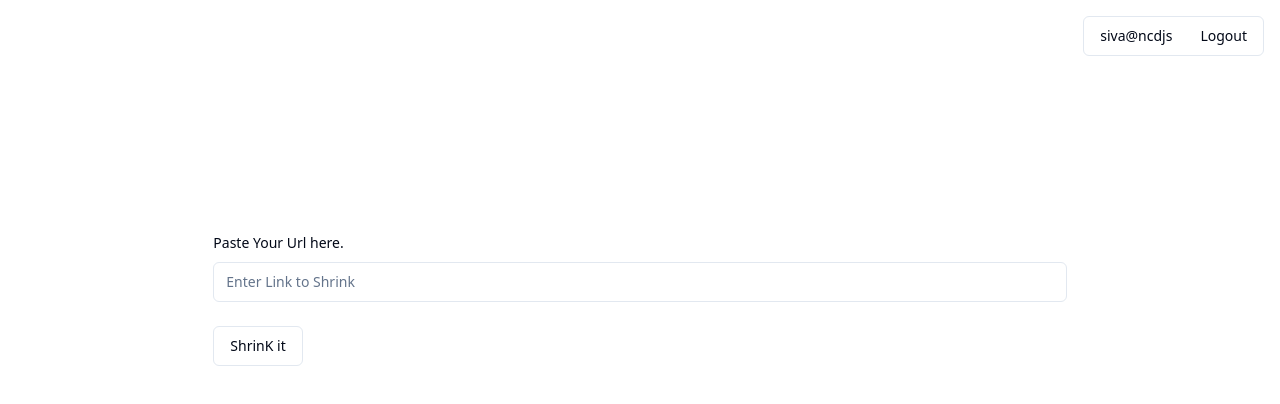
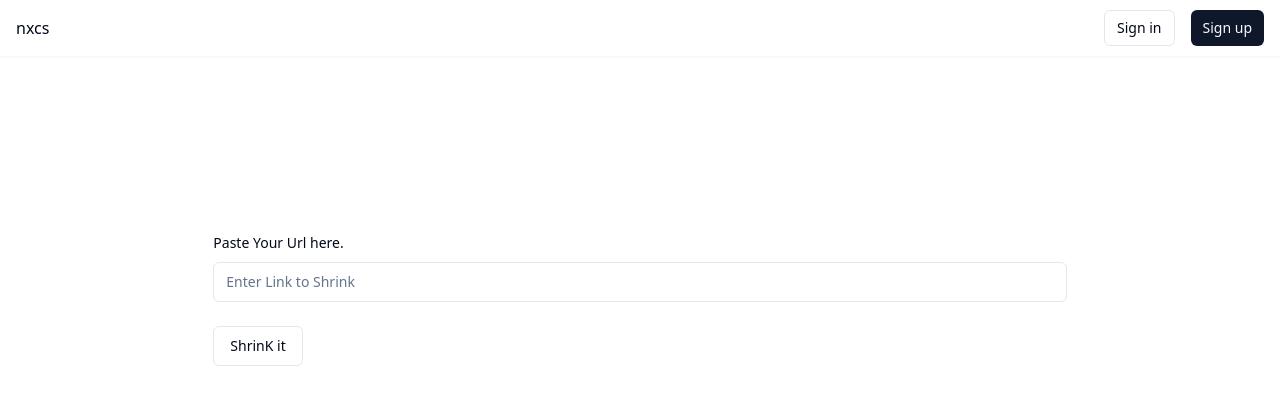
Before and after one commit to Sivasish48/ShrinkIt, a React (Vite) app in the folder frontend/: page / in a window 1280 px wide. Shown: the top 404 px of the page. Built offline with nearby package versions, Linux system fonts and the light colour scheme.

Commit message:
created the the topbar component

```diff
--- a/frontend/package.json
+++ b/frontend/package.json
@@ -24,6 +24,7 @@
     "react-copy-to-clipboard": "^5.1.0",
     "react-dom": "^18.2.0",
     "react-hook-form": "^7.51.5",
+    "react-router-dom": "^6.23.1",
     "tailwind-merge": "^2.3.0",
     "tailwindcss-animate": "^1.0.7",
     "zod": "^3.23.8"
--- a/frontend/src/App.jsx
+++ b/frontend/src/App.jsx
@@ -1,7 +1,8 @@
 import { Button } from "@/components/ui/button";
 import SearchInput from "./Pages/SearchInput";
 //import DialogButton from "./Pages/DialogButton";
-import Nav from "./Pages/Nav";
+//import Nav from "./Pages/Nav";
+import { TopNavbar } from "./components/ui/top-navbar";
 
 
 
@@ -9,7 +10,7 @@ function App() {
   return (
     <>
       <div>
-        <Nav/>
+        <TopNavbar/>
         <SearchInput />
 
 
--- /dev/null
+++ b/frontend/src/components/ui/top-navbar.jsx
@@ -0,0 +1,49 @@
+/**
+* This code was generated by v0 by Vercel.
+* @see https://v0.dev/t/xYHqD5MkVkT
+* Documentation: https://v0.dev/docs#integrating-generated-code-into-your-nextjs-app
+*/
+//import { Link } from 'react-router-dom';
+
+import { Button } from "@/components/ui/button"
+
+export function TopNavbar() {
+  return (
+    (<nav
+      className="fixed inset-x-0 top-0 z-50 bg-white shadow-sm dark:bg-gray-950/90">
+      <div className="w-full max-w-7xl mx-auto px-4">
+        <div className="flex justify-between h-14 items-center">
+
+          <nav className="hidden md:flex gap-4">
+          nxcs
+
+          </nav>
+          <div className="flex items-center gap-4">
+            <Button size="sm" variant="outline">
+              Sign in
+            </Button>
+            <Button size="sm">Sign up</Button>
+          </div>
+        </div>
+      </div>
+    </nav>)
+  );
+}
+
+function MountainIcon(props) {
+  return (
+    (<svg
+      {...props}
+      xmlns="http://www.w3.org/2000/svg"
+      width="24"
+      height="24"
+      viewBox="0 0 24 24"
+      fill="none"
+      stroke="currentColor"
+      strokeWidth="2"
+      strokeLinecap="round"
+      strokeLinejoin="round">
+      <path d="m8 3 4 8 5-5 5 15H2L8 3z" />
+    </svg>)
+  );
+}
```
Also changed, not shown: 1 other file (tests, documents, lock files or other folders).
